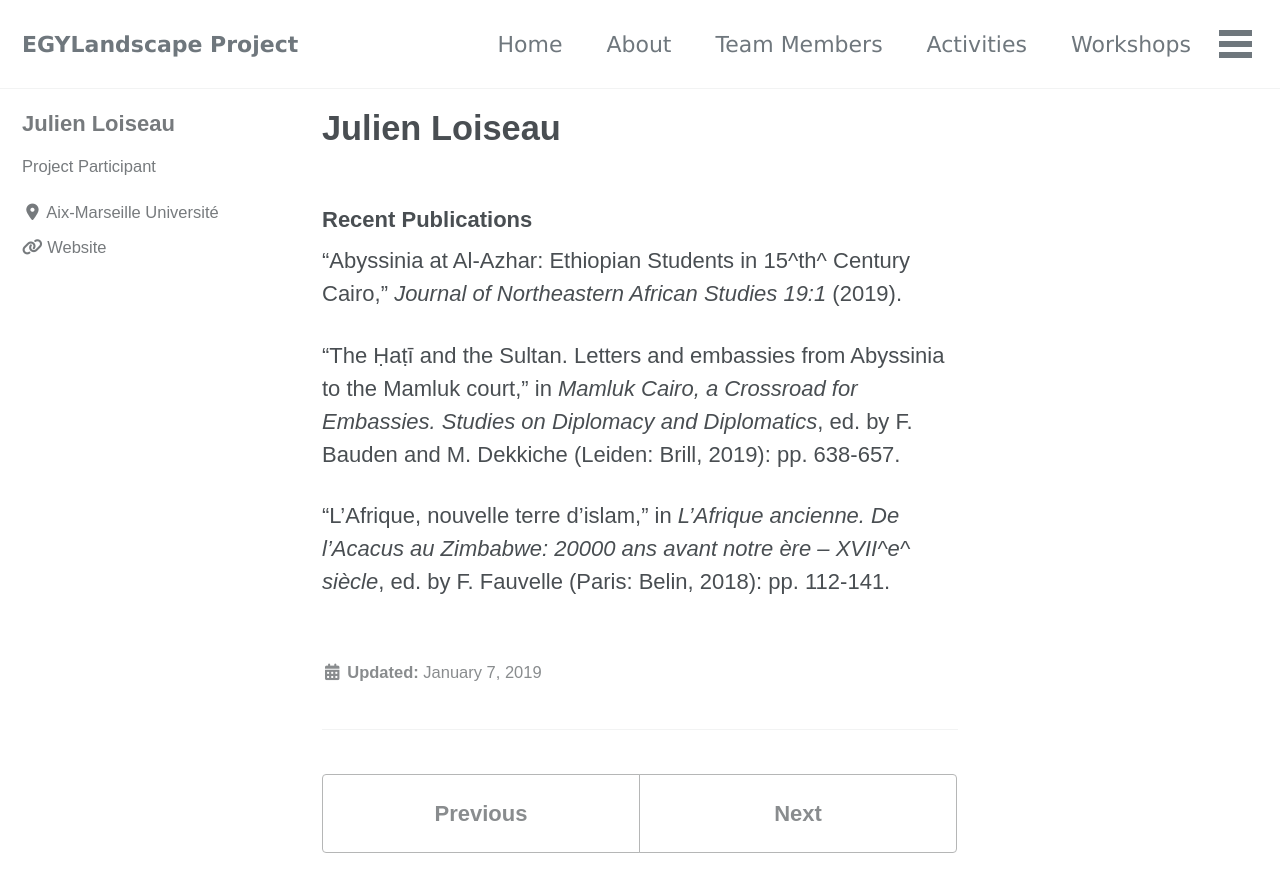
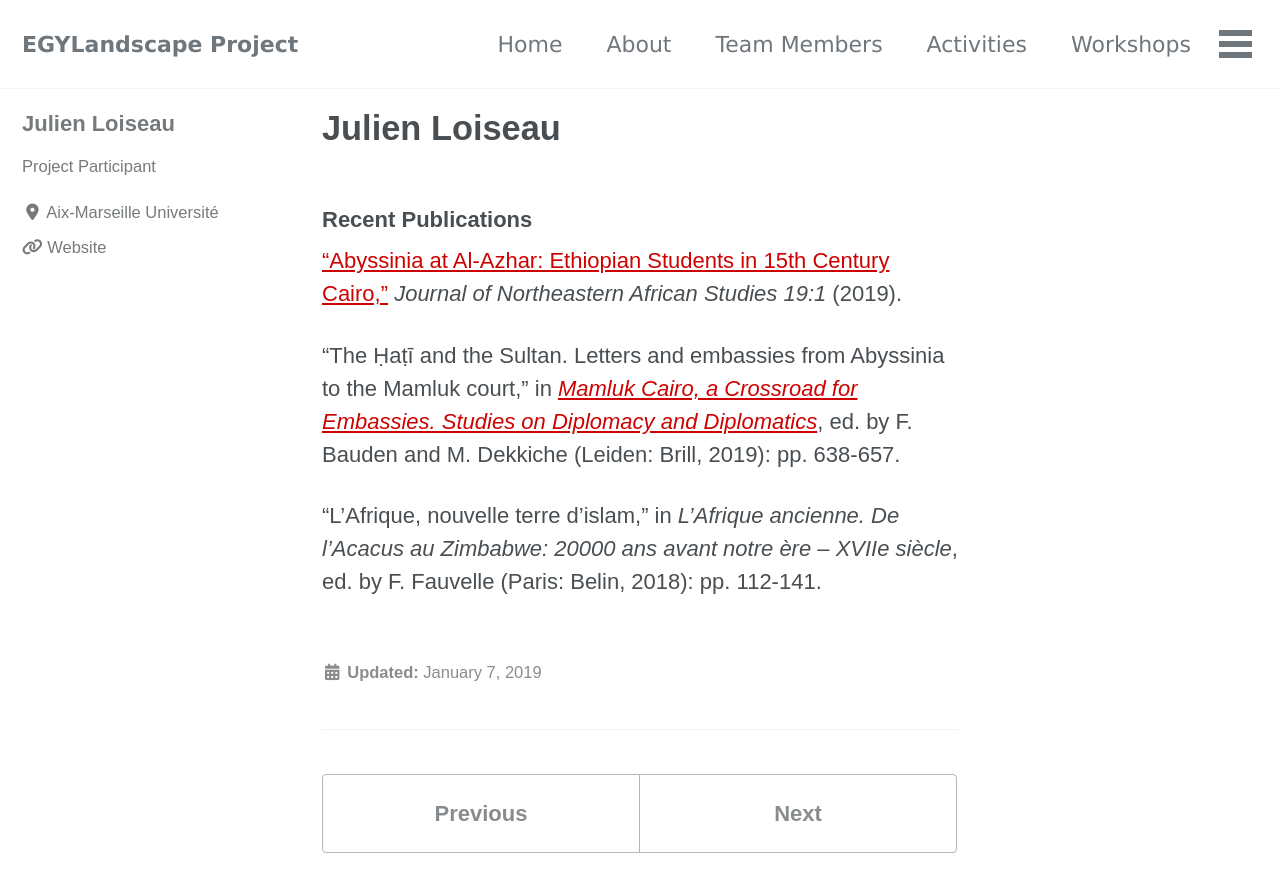
Before and after one commit to mhshaaban/egylandscapeproject.github.io, a Jekyll site: the page built from _members/JulienLoiseau.md, in a window 1280 px wide and 900 px high. Shown: the top 892 px of the window. Built offline with Jekyll 4.4.1, drawn with Linux system fonts in a browser that asks for light colours; cached includes are drawn as plain includes; nearby versions of some CDN libraries; some web fonts are replaced.

Commit message:
Update JulienLoiseau.md

```diff
--- a/_members/JulienLoiseau.md
+++ b/_members/JulienLoiseau.md
@@ -11,8 +11,8 @@ layout: single
 
 ### Recent Publications
 
-"Abyssinia at Al-Azhar: Ethiopian Students in 15^th^ Century Cairo," *Journal of Northeastern African Studies 19:1* (2019).
+["Abyssinia at Al-Azhar: Ethiopian Students in 15th Century Cairo,"](https://www.jstor.org/stable/10.14321/nortafristud.19.1.0061?seq=1) *Journal of Northeastern African Studies 19:1* (2019).
 
-"The Ḥaṭī and the Sultan. Letters and embassies from Abyssinia to the Mamluk court," in *Mamluk Cairo, a Crossroad for Embassies. Studies on Diplomacy and Diplomatics*, ed. by F. Bauden and M. Dekkiche (Leiden: Brill, 2019): pp. 638-657.
+"The Ḥaṭī and the Sultan. Letters and embassies from Abyssinia to the Mamluk court," in [*Mamluk Cairo, a Crossroad for Embassies. Studies on Diplomacy and Diplomatics*](https://brill.com/view/title/39256), ed. by F. Bauden and M. Dekkiche (Leiden: Brill, 2019): pp. 638-657.
 
-"L'Afrique, nouvelle terre d'islam," in *L'Afrique ancienne. De l'Acacus au Zimbabwe: 20000 ans avant notre ère -- XVII^e^ siècle*, ed. by F. Fauvelle (Paris: Belin, 2018): pp. 112-141.
+"L'Afrique, nouvelle terre d'islam," in *L'Afrique ancienne. De l'Acacus au Zimbabwe: 20000 ans avant notre ère -- XVIIe siècle*, ed. by F. Fauvelle (Paris: Belin, 2018): pp. 112-141.
```
